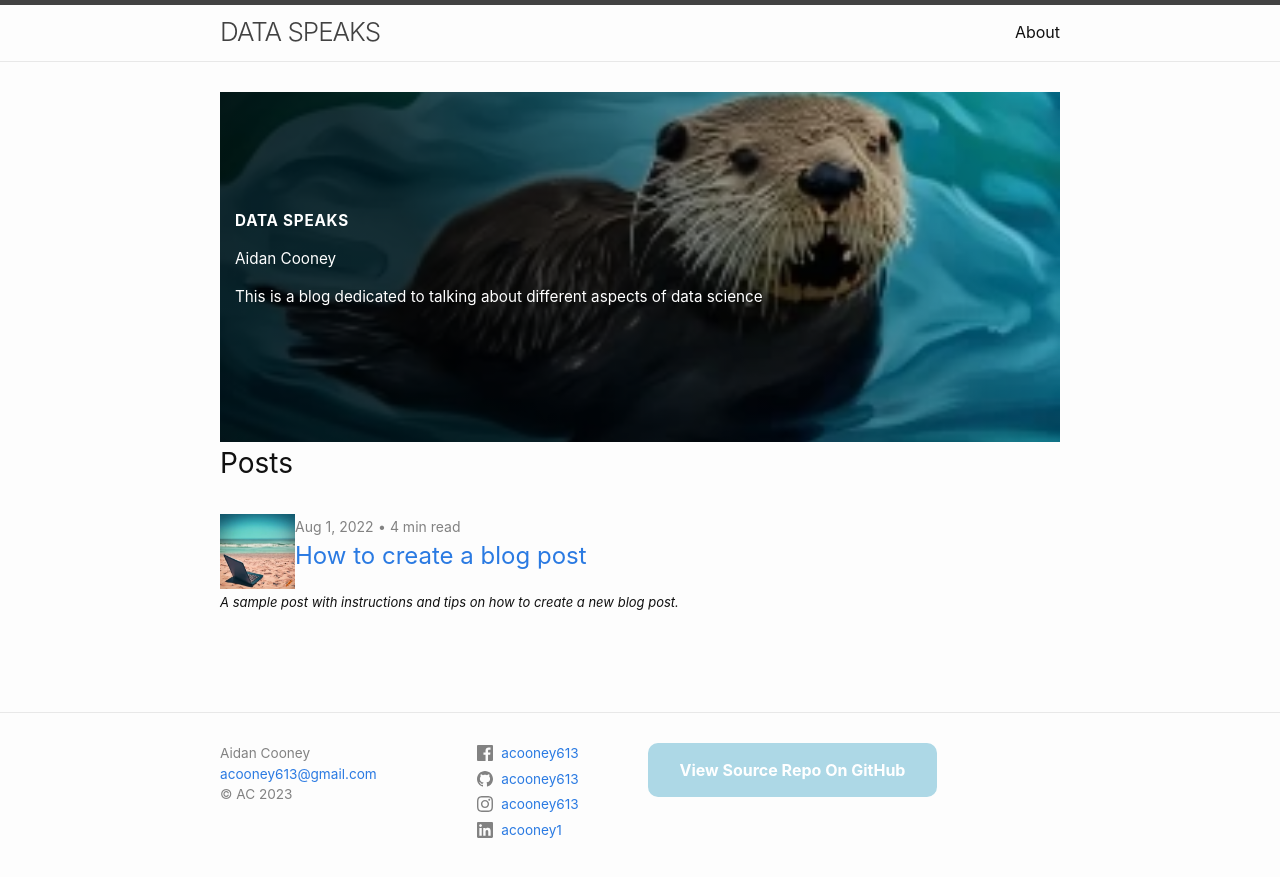
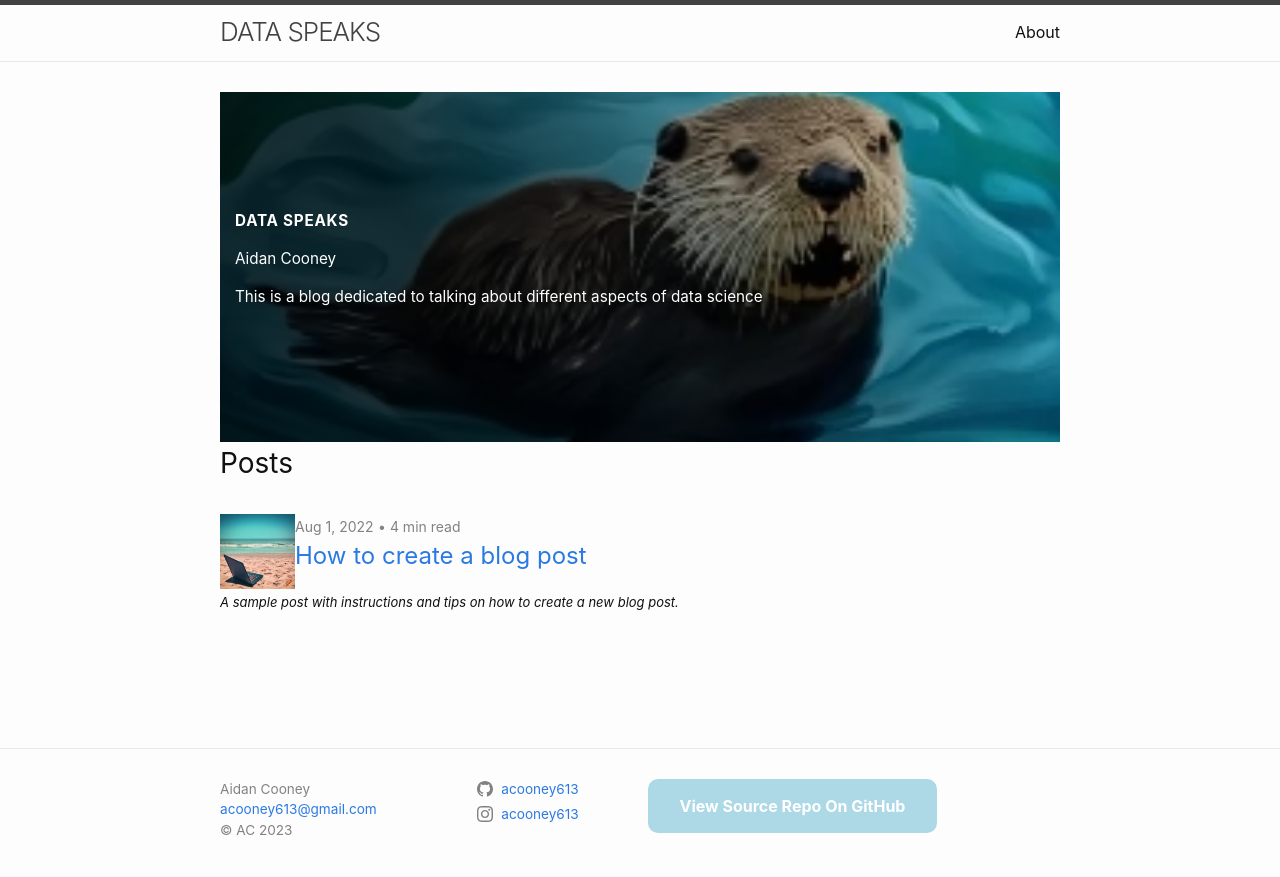
Before and after one commit to acooney613/acooney613.github.io, a Jekyll site: the page built from index.markdown, in a window 1280 px wide. Shown: the top 877 px of the page. Built offline with Jekyll 4.4.1, drawn with Linux system fonts in a browser that asks for light colours.

Commit message:
Update _config.yml

```diff
--- a/_config.yml
+++ b/_config.yml
@@ -32,9 +32,9 @@ footer_description:
 # Social media users names.  Leave fields blank that you don't want displayed
 twitter_username:
 github_username:  acooney613
-linkedin_username: acooney1
+linkedin_username:
 dribbble_username:
-facebook_username: acooney613
+facebook_username:
 flickr_username:
 instagram_username: acooney613
 pinterest_username:
```
